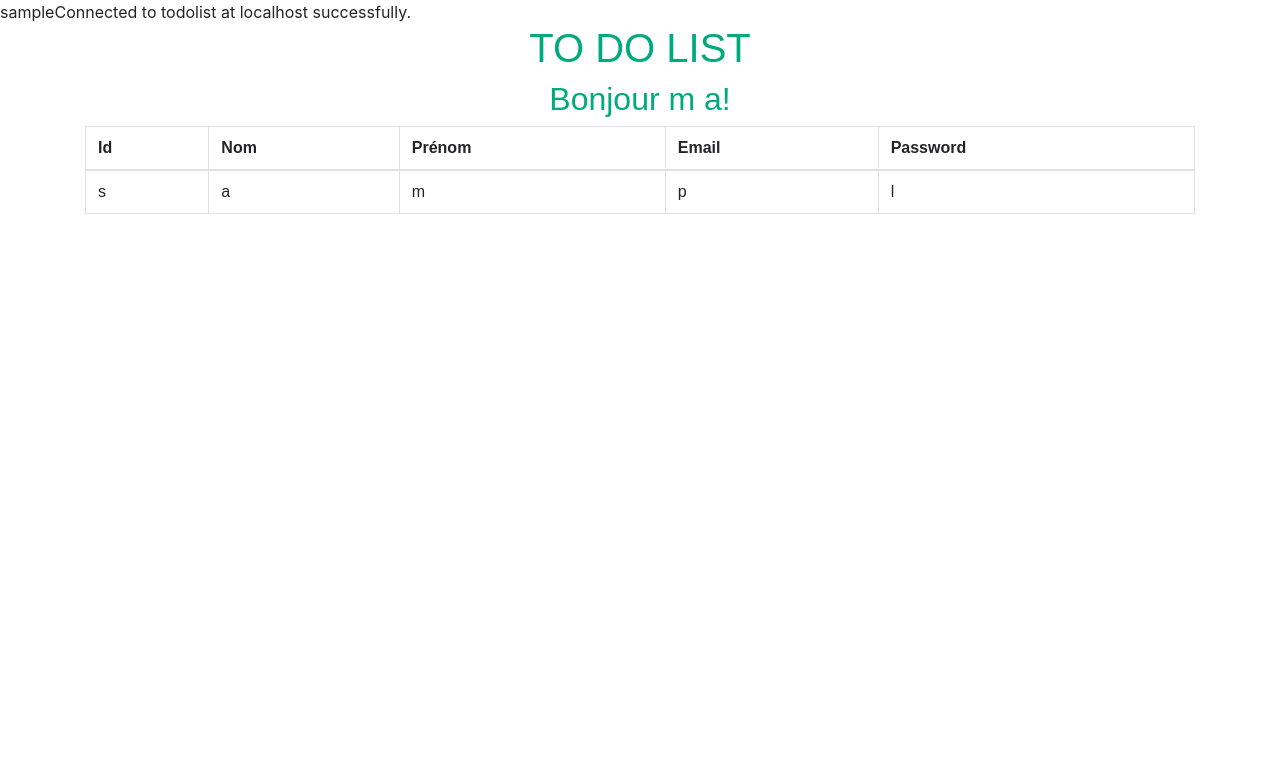
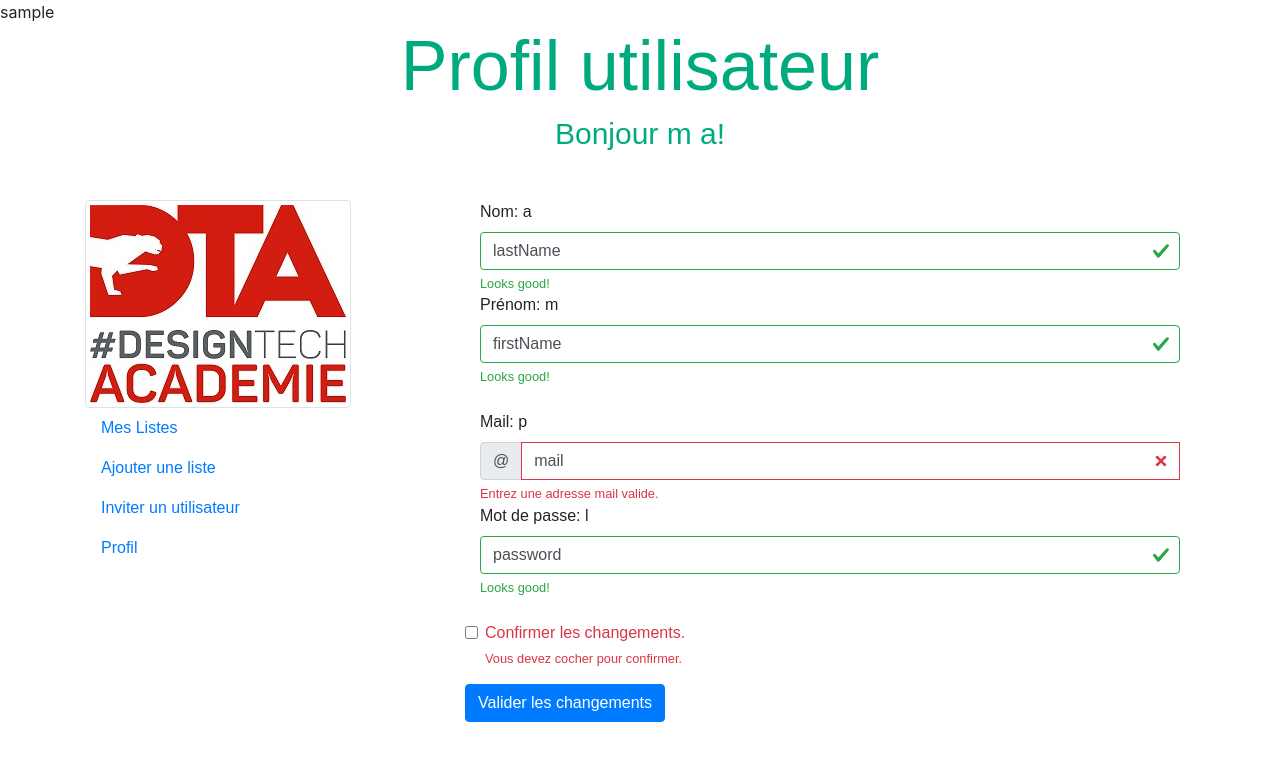
Before and after one commit to CiziaDugue/todolist-php, a PHP site: page /profil.php in a window 1280 px wide. Shown: the top 783 px of the page. Run offline with PHP 8.4, Linux system fonts and the light colour scheme; the visitor is signed in with stand-in values (Sample User, id 1); some libraries are stand-ins or nearby versions; some web fonts are replaced.

Commit message:
BS prof + home

```diff
--- a/profil.php
+++ b/profil.php
@@ -7,7 +7,6 @@
 
 	try {
 		$conn = new PDO("mysql:host=$host;dbname=$dbname", $username, $password);
-		echo "Connected to $dbname at $host successfully.";
 	}
 
 	/*Si erreur ou exception, interception du message ou mauvaise adresse mail*/
@@ -16,52 +15,94 @@
 		header('Location: index.php');
 		exit();
 	}
+?>
 
-
-  ?>
 <!DOCTYPE html>
 <html>
+
 <head>
 	<meta http-equiv="Content-type" content="text/html" charset="UTF-8">
-          <link href='css/style.css' rel='stylesheet' type='text/css'>
 	<title>Profil</title>
 	<link rel="stylesheet" href="https://stackpath.bootstrapcdn.com/bootstrap/4.2.1/css/bootstrap.min.css" integrity="sha384-GJzZqFGwb1QTTN6wy59ffF1BuGJpLSa9DkKMp0DgiMDm4iYMj70gZWKYbI706tWS" crossorigin="anonymous">
+	<link href='css/style.css' rel='stylesheet' type='text/css'>
 	<style>
 		@import url('https://fonts.googleapis.com/css?family=Ranga');
 	</style>
 
 </head>
+
 <body>
-  		<header>
-  			<h1>TO DO LIST</h1>
-  			<h2>Bonjour <?php echo $_SESSION['userData'][2] . ' ' . $_SESSION['userData'][1] . '!' ?></h2>
+	<header class="mb-5">
+		<h1>Profil utilisateur</h1>
+		<h2>Bonjour
+			<?php echo $_SESSION['userData'][2] . ' ' . $_SESSION['userData'][1] . '!' ?>
+		</h2>
 	</header>
 	<section class="container">
-  					<div id="container">
-  						<table class="table table-bordered table-condensed">
-  							<thead>
-  								<tr>
-  									<th>Id</th>
-  									<th>Nom</th>
-  									<th>Prénom</th>
-  									<th>Email</th>
-  									<th>Password</th>
-  								</tr>
-  							</thead>
-  							<tbody>
+		<div class="row">
+				<div class="col-4">
+					<div class="text-left">
+						<img src="img/logo_dta.jpg" class="rounded img-thumbnail img-fluid" alt="Photo de profil">
+					</div>
+					<nav class="nav flex-column">
+						<a class="nav-link active" href="home.php">Mes Listes</a>
+						<a class="nav-link" href="#">Ajouter une liste</a>
+						<a class="nav-link" href="#">Inviter un utilisateur</a>
+						<a class="nav-link" href="profil.php">Profil</a>
+					</nav>
+				</div>
 
-  									<tr>
-  										<td><?php echo $_SESSION['userData'][0]; ?></td>
-  										<td><?php echo $_SESSION['userData'][1]; ?></td>
-  										<td><?php echo $_SESSION['userData'][2]; ?></td>
-  										<td><?php echo $_SESSION['userData'][3]; ?></td>
-  										<td><?php echo $_SESSION['userData'][4]; ?></td>
-  									</tr>
-
-  							</tbody>
-  						</table>
-
-
+				<div class="col-8">
+					<form>
+					<div class="container">
+						<label for="validationServer01">Nom: <?php echo $_SESSION['userData'][1]; ?></label>
+						<input type="text" class="form-control is-valid" id="validationServer01" placeholder="" value="lastName" required>
+						<div class="valid-feedback">
+							Looks good!
+						</div>
+					</div>
+					<div class="container">
+						<label for="validationServer02">Prénom: <?php echo $_SESSION['userData'][2]; ?></label>
+						<input type="text" class="form-control is-valid" id="validationServer02" placeholder="" value="firstName" required>
+						<div class="valid-feedback">
+							Looks good!
+						</div>
+					</div>
+					<br>
+					<div class="container">
+						<label for="validationServerEmail">Mail: <?php echo $_SESSION['userData'][3]; ?></label>
+						<div class="input-group">
+							<div class="input-group-prepend">
+								<span class="input-group-text" id="inputGroupPrepend3">@</span>
+							</div>
+							<input type="text" class="form-control is-invalid" id="validationServerUsername" placeholder="" aria-describedby="inputGroupPrepend3" value="mail" required>
+							<div class="invalid-feedback">
+								Entrez une adresse mail valide.
+							</div>
+						</div>
+					</div>
+					<div class="container">
+						<label for="validationServer02">Mot de passe: <?php echo $_SESSION['userData'][4]; ?></label>
+						<input type="text" class="form-control is-valid" id="validationServer02" placeholder="" value="password" required>
+						<div class="valid-feedback">
+							Looks good!
+						</div>
+					</div>
+					<br>
+					<div class="form-group">
+						<div class="form-check">
+							<input class="form-check-input is-invalid" type="checkbox" value="" id="invalidCheck3" required>
+							<label class="form-check-label" for="invalidCheck3">
+								Confirmer les changements.
+							</label>
+							<div class="invalid-feedback">
+								Vous devez cocher pour confirmer.
+							</div>
+						</div>
+					</div>
+					<button class="btn btn-primary" type="submit">Valider les changements</button>
+				</form>
+        		</div>
         	</div>
 	</section>
 	<script src="https://code.jquery.com/jquery-3.3.1.slim.min.js" integrity="sha384-q8i/X+965DzO0rT7abK41JStQIAqVgRVzpbzo5smXKp4YfRvH+8abtTE1Pi6jizo" crossorigin="anonymous"></script>
@@ -70,4 +111,5 @@
 	<script type="text/javascript" src="js/login.js"></script>
 
 </body>
+
 </html>
```
Also changed, not shown: home.php (+19 -26 lines), index.html (+7 -4 lines), img/logo_dta.jpg (added). Lines whose indentation alone changed are shown as unchanged.
